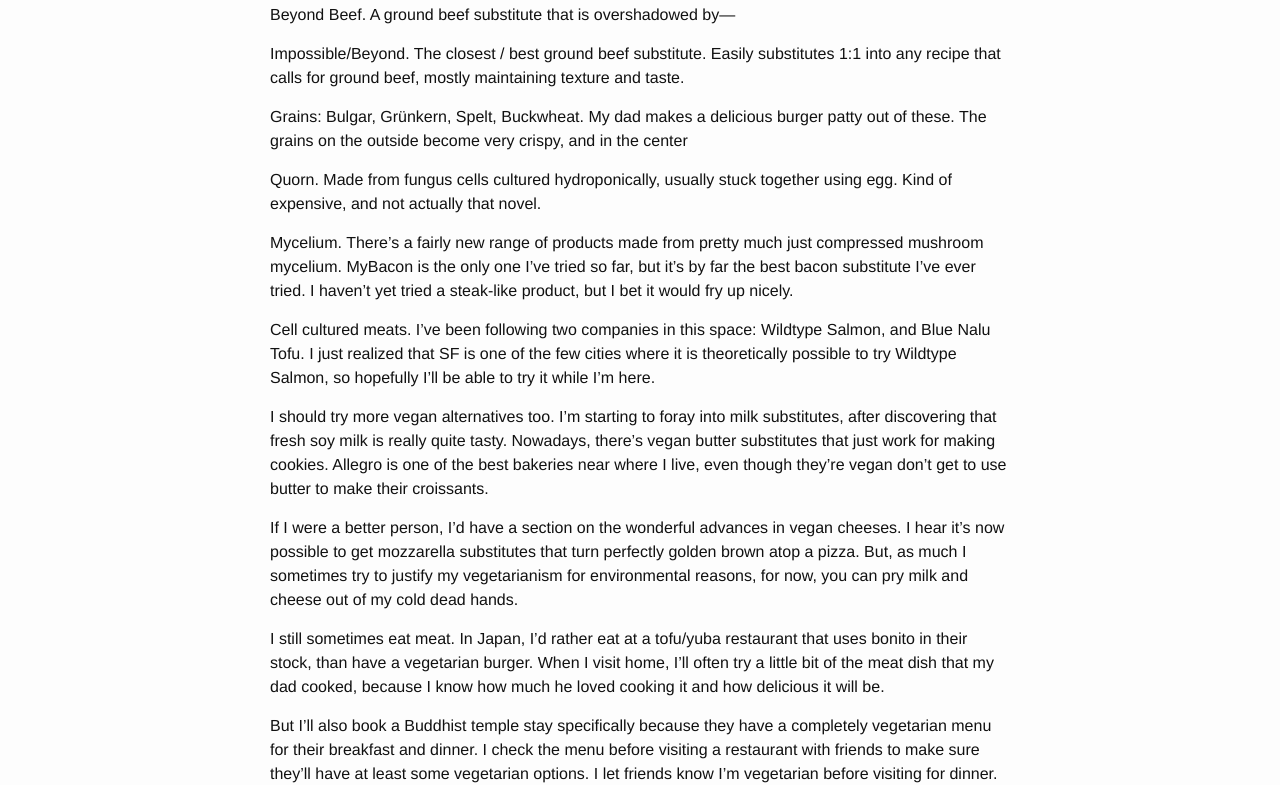
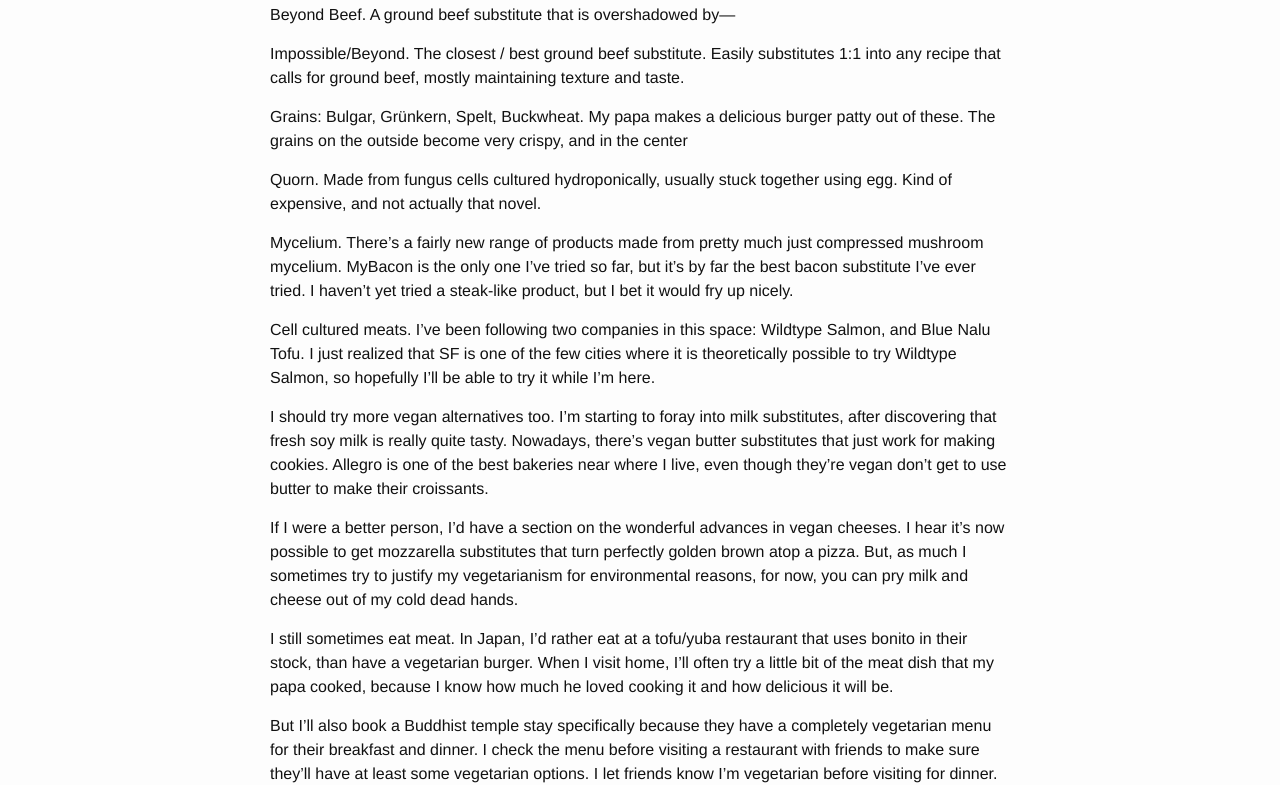
Before and after one commit to lehmacdj/blog, a Jekyll site: the page built from _notes/31x6hg8QsNTP-you-should-try-more-veg-food-alternatives.md, in a window 1280 px wide. Shown: the part 1040-1825 px from the top of the page. Built offline with Jekyll 4.4.1, drawn with Linux system fonts in a browser that asks for light colours.

Commit message:
s/dad/papa/

```diff
--- a/_notes/31x6hg8QsNTP-you-should-try-more-veg-food-alternatives.md
+++ b/_notes/31x6hg8QsNTP-you-should-try-more-veg-food-alternatives.md
@@ -38,7 +38,7 @@
 
 Impossible/Beyond. The closest / best ground beef substitute. Easily substitutes 1:1 into any recipe that calls for ground beef, mostly maintaining texture and taste.
 
-Grains: Bulgar, Grünkern, Spelt, Buckwheat. My dad makes a delicious burger patty out of these. The grains on the outside become very crispy, and in the center
+Grains: Bulgar, Grünkern, Spelt, Buckwheat. My papa makes a delicious burger patty out of these. The grains on the outside become very crispy, and in the center
 
 Quorn. Made from fungus cells cultured hydroponically, usually stuck together using egg. Kind of expensive, and not actually that novel.
 
@@ -50,7 +50,7 @@
 
 If I were a better person, I'd have a section on the wonderful advances in vegan cheeses. I hear it's now possible to get mozzarella substitutes that turn perfectly golden brown atop a pizza. But, as much I sometimes try to justify my vegetarianism for environmental reasons, for now, you can pry milk and cheese out of my cold dead hands.
 
-I still sometimes eat meat. In Japan, I'd rather eat at a tofu/yuba restaurant that uses bonito in their stock, than have a vegetarian burger. When I visit home, I'll often try a little bit of the meat dish that my dad cooked, because I know how much he loved cooking it and how delicious it will be.
+I still sometimes eat meat. In Japan, I'd rather eat at a tofu/yuba restaurant that uses bonito in their stock, than have a vegetarian burger. When I visit home, I'll often try a little bit of the meat dish that my papa cooked, because I know how much he loved cooking it and how delicious it will be.
 
 But I'll also book a Buddhist temple stay specifically because they have a completely vegetarian menu for their breakfast and dinner. I check the menu before visiting a restaurant with friends to make sure they'll have at least some vegetarian options. I let friends know I'm vegetarian before visiting for dinner.
 
```
